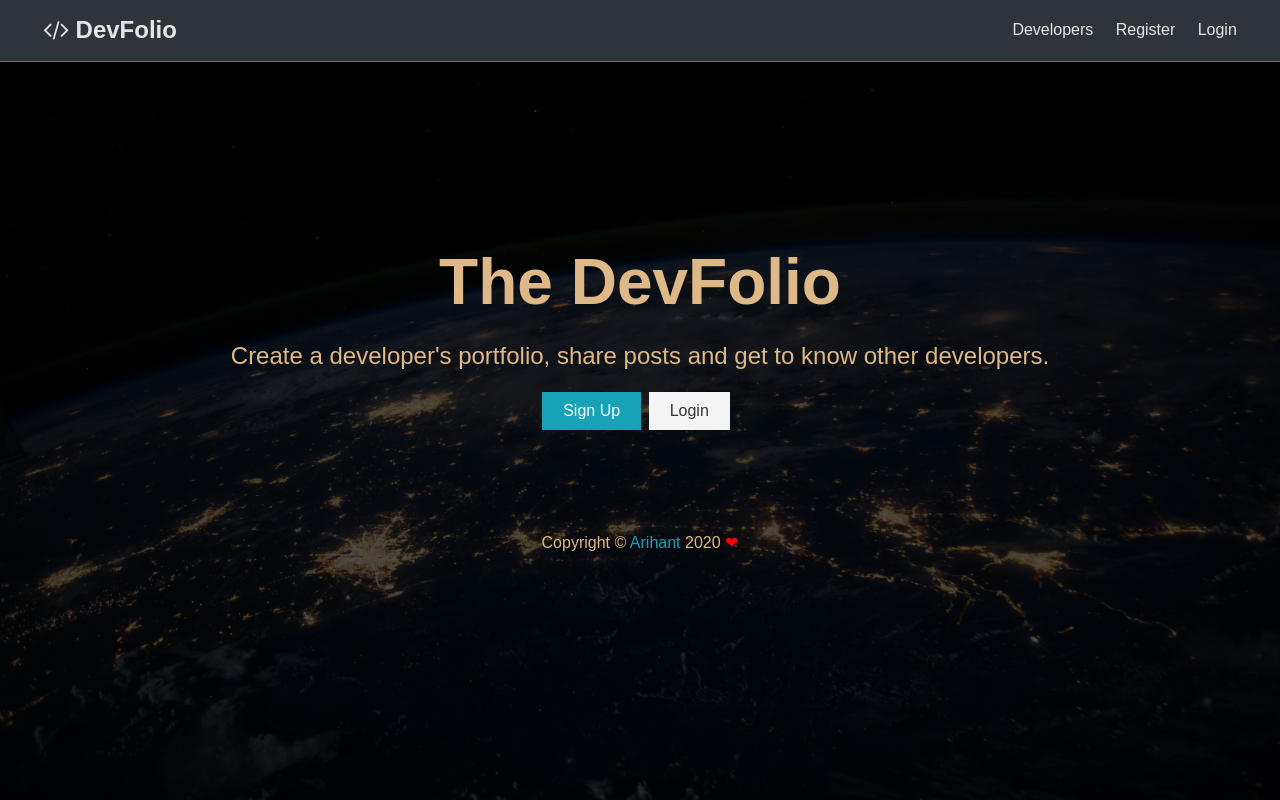
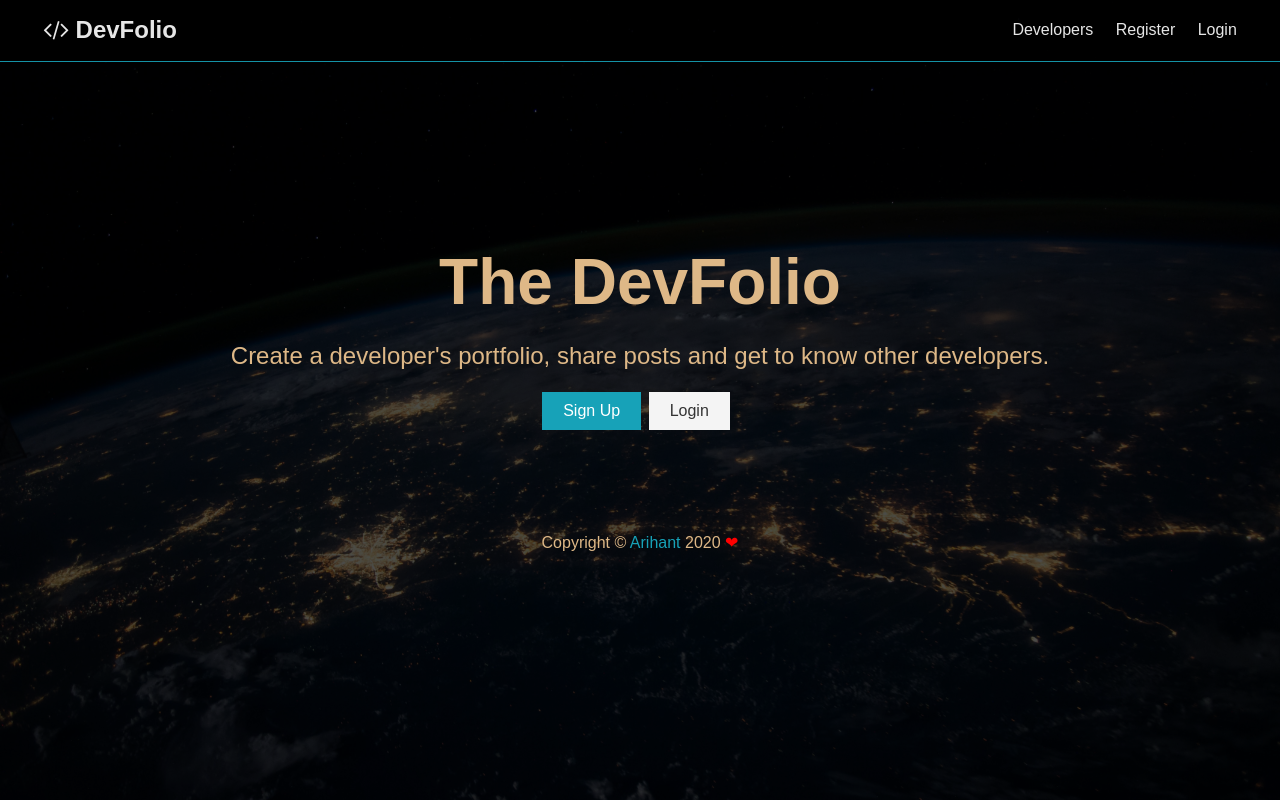
Before and after one commit to Arihant416/DevFolio, a React (Create React App) app in the folder client/: page / in a window 1280 px wide. Built offline with nearby package versions, Linux system fonts and the light colour scheme.

Commit message:
Set a Navbar's color to Black for now

```diff
--- a/client/src/App.css
+++ b/client/src/App.css
@@ -300,6 +300,7 @@ button {
 
 /* Navbar */
 .navbar {
+	background-color: black;
 	display: flex;
 	justify-content: space-between;
 	align-items: center;
@@ -308,7 +309,7 @@ button {
 	z-index: 1;
 	width: 100%;
 	top: 0;
-	border-bottom: solid 1px var(--primary-color);
+	border-bottom: solid 0.1px var(--primary-color);
 	opacity: 0.9;
 }
 
```
